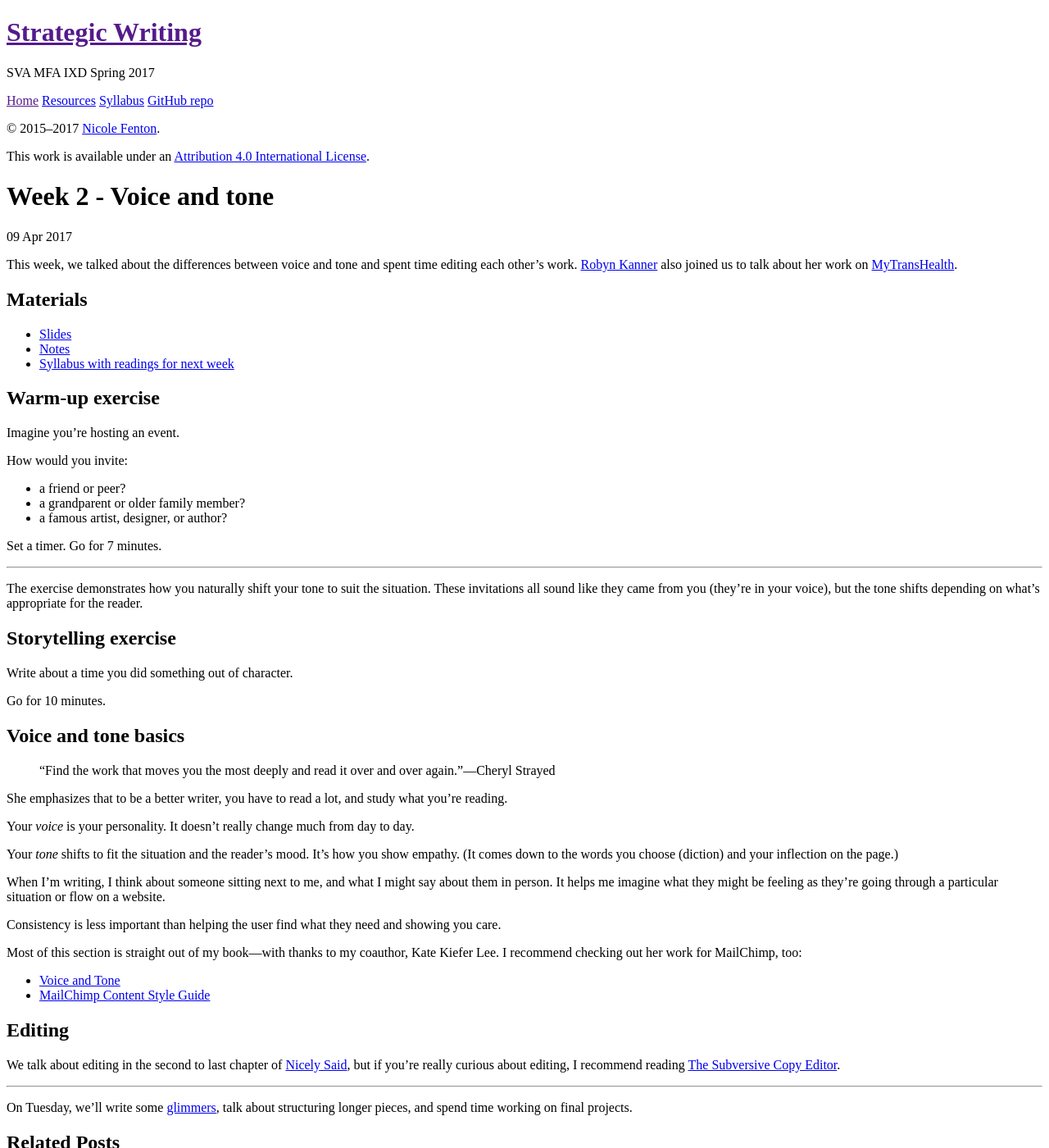
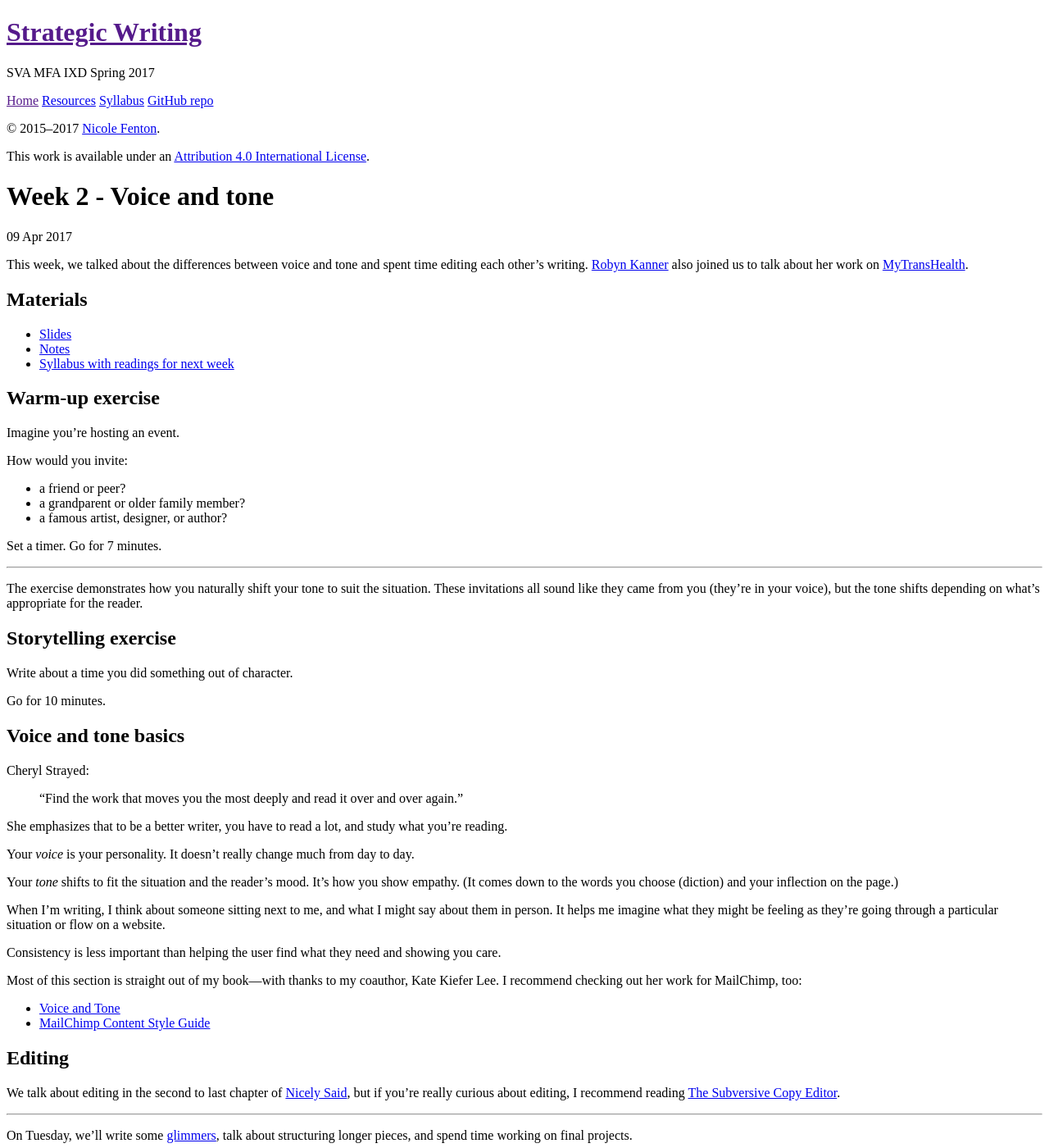
Before and after one commit to nicoleslaw/strategicwriting, a Jekyll site: the page built from _posts/2017-04-09-week-2.md, in a window 1280 px wide and 1400 px high. Shown: the whole window at 82% size. Built offline with Jekyll 4.4.1, drawn with Linux system fonts in a browser that asks for light colours.

Commit message:
Copyediting

```diff
--- a/_posts/2017-04-09-week-2.md
+++ b/_posts/2017-04-09-week-2.md
@@ -3,7 +3,7 @@ layout: post
 title: Week 2 - Voice and tone
 ---
 
-This week, we talked about the differences between voice and tone and spent time editing each other’s work. [Robyn Kanner](http://robynkanner.com/) also joined us to talk about her work on [MyTransHealth](http://mytranshealth.com).
+This week, we talked about the differences between voice and tone and spent time editing each other’s writing. [Robyn Kanner](http://robynkanner.com/) also joined us to talk about her work on [MyTransHealth](http://mytranshealth.com).
 
 ## Materials
 
@@ -35,7 +35,9 @@ Go for 10 minutes.
 
 ## Voice and tone basics
 
-> “Find the work that moves you the most deeply and read it over and over again.”—Cheryl Strayed
+Cheryl Strayed:
+
+> “Find the work that moves you the most deeply and read it over and over again.”
 
 She emphasizes that to be a better writer, you have to read a lot, and study what you’re reading.
 
```
